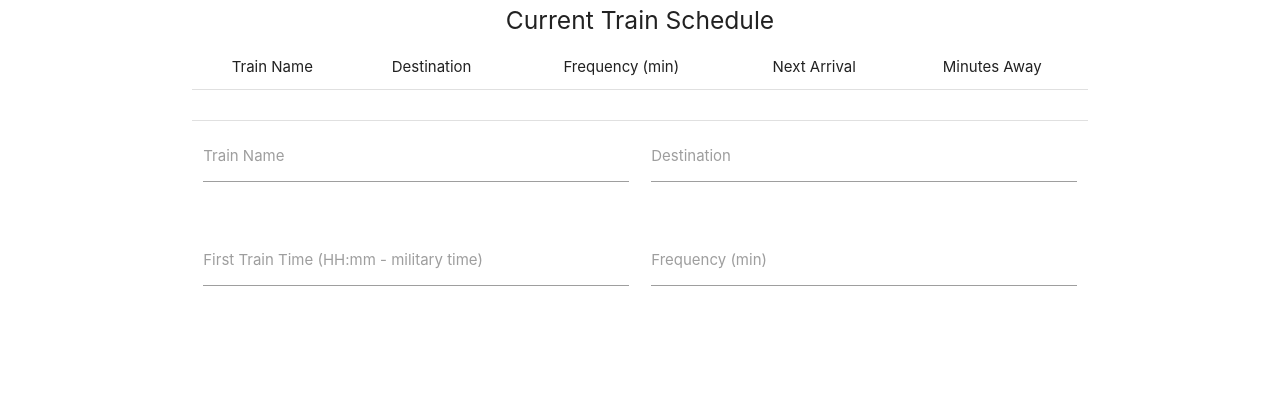
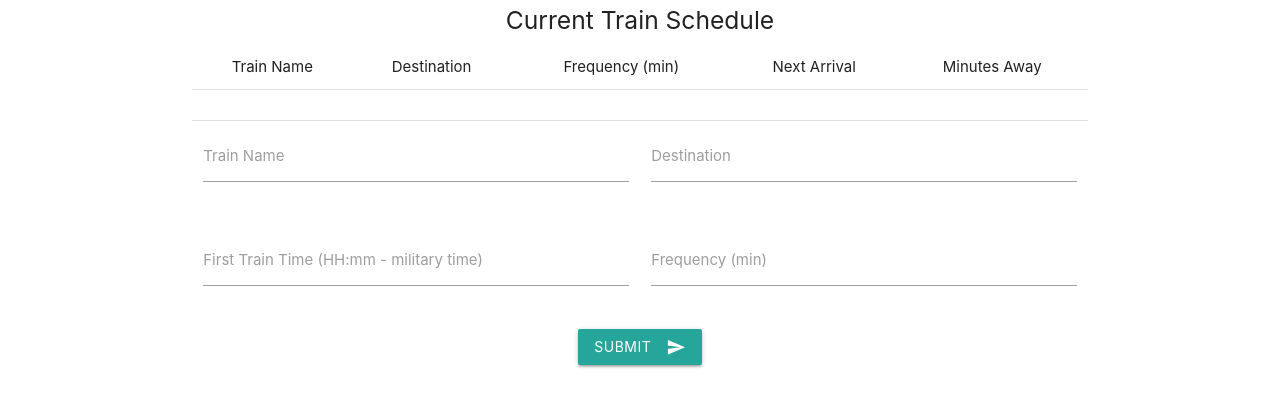
Before and after one commit to Paretooptimal22/trainTime, a plain HTML site: page index.html in a window 1280 px wide. Shown: the part 73-480 px from the top of the page. Drawn offline with nearby package versions, Linux system fonts and the light colour scheme.

Commit message:
added submit button

```diff
--- a/index.html
+++ b/index.html
@@ -8,6 +8,7 @@
   <link rel="stylesheet" href="./assets/css/reset.css">
   <!-- Compiled and minified CSS -->
   <link rel="stylesheet" href="https://cdnjs.cloudflare.com/ajax/libs/materialize/1.0.0/css/materialize.min.css">
+  <link href="https://fonts.googleapis.com/icon?family=Material+Icons" rel="stylesheet">
   <link rel="stylesheet" href="./assets/css/style.css">
 </head>
 <body>
@@ -66,6 +67,13 @@
             <label for="freqMin">Frequency (min)</label>
           </div>
         </div>
+        <div class="row">
+          <div class="col s12 center-align">
+            <button class="btn waves-effect waves-light" type="submit" name="action">Submit
+              <i class="material-icons right">send</i>
+            </button>
+          </div>
+        </div>
       </form>
     </div>
   </div>
```
